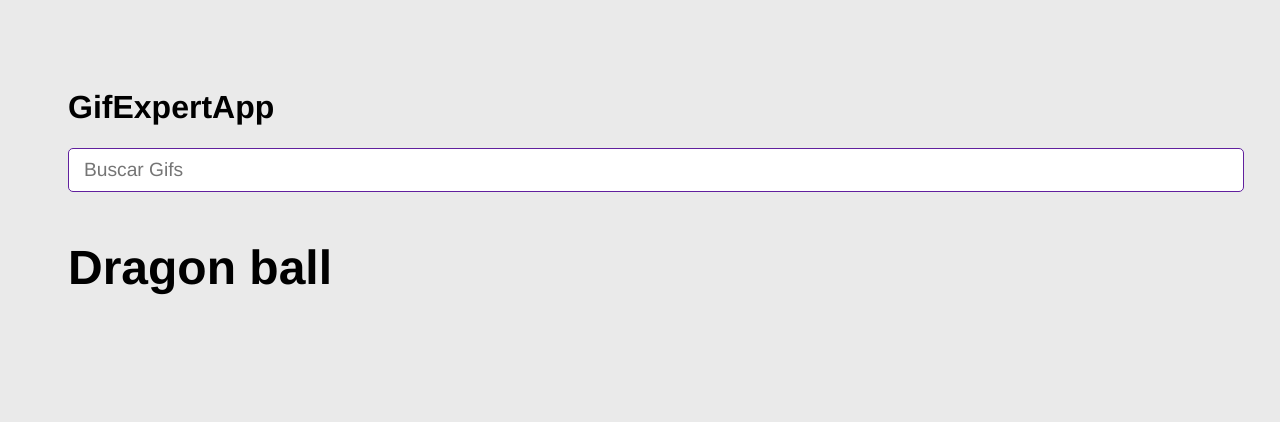
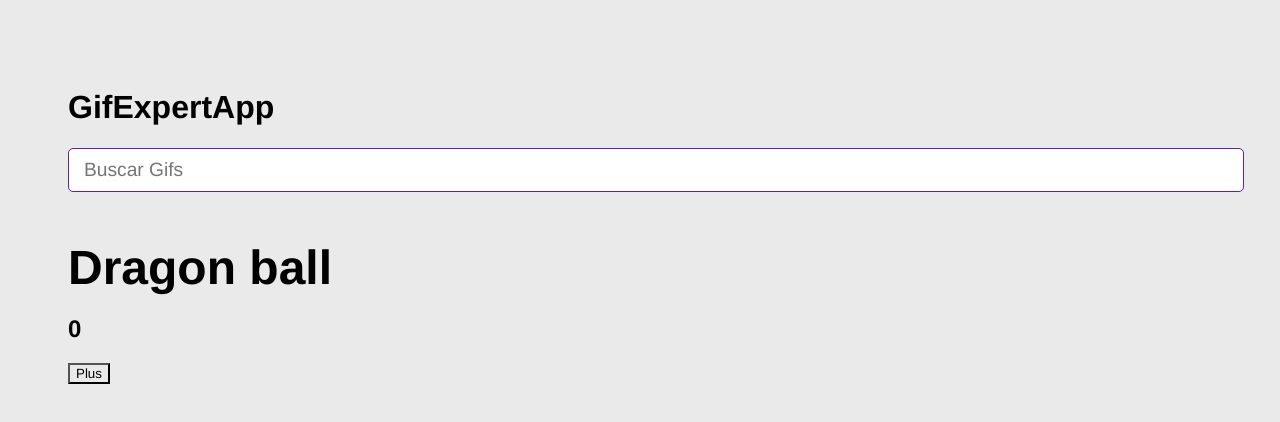
Before and after one commit to John-Alz/GifExpertApp, a React (Vite) app: page / in a window 1280 px wide. Shown: the top 422 px of the page. Built offline with nearby package versions, Linux system fonts and the light colour scheme; no server answers.

Commit message:
useEffect render

```diff
--- a/src/components/GifGrid.jsx
+++ b/src/components/GifGrid.jsx
@@ -1,24 +1,10 @@
 import { useEffect } from "react";
-
-const getGifs = async (category) => {
-    const url = `https://api.giphy.com/v1/gifs/search?api_key=syJwhpOIqHigkOOWzT42KdMxQTB6iNSL&q=${category}&limit=20`
-    const resp = await fetch(url);
-    const { data } = await resp.json();
-
-    const gifs = data.map(img => ({
-        id: img.id,
-        title: img.title,
-        url: img.images.downsized_medium.url,
-    }))
-
-    console.log(gifs);
-
-    return gifs;
-
-
-}
+import { getGifs } from "../helpers/getGifs";
+import { useState } from "react";
 
 export default function GifGrid({ category }) {
+
+    const [counter, setCounter] = useState(0);
 
     useEffect(() => {
         getGifs(category)
@@ -27,6 +13,8 @@
     return (
         <>
             <h3>{category}</h3>
+            <h2>{counter}</h2>
+            <button onClick={() => setCounter(counter + 1)}>Plus</button>
         </>
     )
 }
--- /dev/null
+++ b/src/helpers/getGifs.js
@@ -0,0 +1,17 @@
+export const getGifs = async (category) => {
+    const url = `https://api.giphy.com/v1/gifs/search?api_key=HnWWdcGSqX0LkzMslA9tLBA6HDjbN9Ed&q=${category}&limit=20`
+    const resp = await fetch(url);
+    const { data } = await resp.json();
+
+    const gifs = data.map(img => ({
+        id: img.id,
+        title: img.title,
+        url: img.images.downsized_medium.url,
+    }))
+
+    console.log(gifs);
+
+    return gifs;
+
+
+}
```
